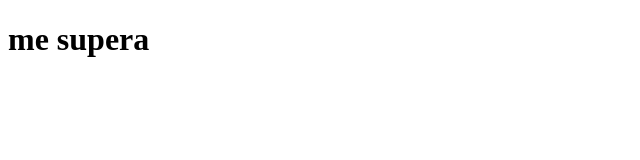
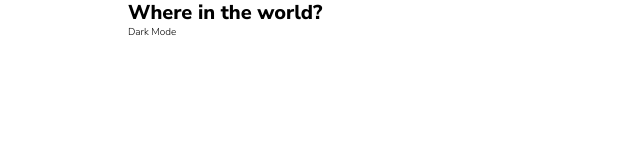
Before and after one commit to puwiii/WebProjects, a plain HTML site: page rest-countries-api-with-color-theme-switcher-master/archivo/index.html in a window 1280 px wide. Shown: the whole page, without its empty margins (0-640 px from the left). Drawn offline with Linux system fonts and the light colour scheme.

Commit message:
Arquitectura Lista

```diff
--- a/rest-countries-api-with-color-theme-switcher-master/archivo/app/styles/_globals.scss
+++ b/rest-countries-api-with-color-theme-switcher-master/archivo/app/styles/_globals.scss
@@ -13,7 +13,16 @@ body{
     padding: 0;
     margin: 0;
     line-height: 1.3;
-    font-weight: 400;
+    @import url('https://fonts.googleapis.com/css2?family=Nunito+Sans:wght@300;600;800&display=swap');
+    font-family: 'Nunito Sans', sans-serif;
+}
+
+button{
+    font-family: 'Nunito Sans', sans-serif;
+}
+
+input{
+    font-family: 'Nunito Sans', sans-serif;
 }
 
 ul{
--- a/rest-countries-api-with-color-theme-switcher-master/archivo/app/styles/_variables.scss
+++ b/rest-countries-api-with-color-theme-switcher-master/archivo/app/styles/_variables.scss
@@ -0,0 +1,13 @@
+//colors
+
+$DarkBlue: hsl(209, 23%, 22%);
+$VeryDarkBlue-DarkModeBackground: hsl(201, 26%, 17%);
+$VeryDarkBlue-LightModeText: hsl(200, 15%, 8%);
+$DarkGray: hsl(0, 0%, 52%);
+$VeryLightGray: hsl(0,0%, 98%);
+$White: hsl(0, 0%, 100%);
+
+//fonts
+
+$HomePageSize: 1.4rem;
+$DetailPage: 1.6rem;
--- a/rest-countries-api-with-color-theme-switcher-master/archivo/index.html
+++ b/rest-countries-api-with-color-theme-switcher-master/archivo/index.html
@@ -7,6 +7,15 @@
     <title>Document</title>
 </head>
 <body>
-    <h1>me supera</h1>
+    <header class="header">
+        <div class="container">
+            <div class="tittle">
+                <h1>Where in the world?</h1>
+            </div>
+            <div class="header__mode">
+                <p>Dark Mode</p>
+            </div>
+        </div>
+    </header>
 </body>
 </html>
```
Also changed, not shown: rest-countries-api-with-color-theme-switcher-master/archivo/app/styles/styles.css, 1 other file.
